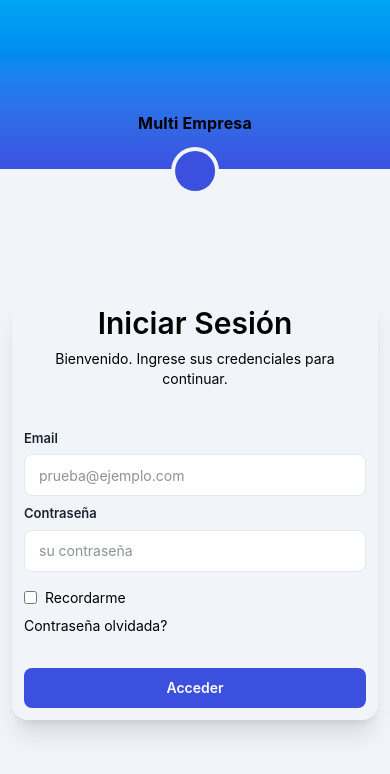
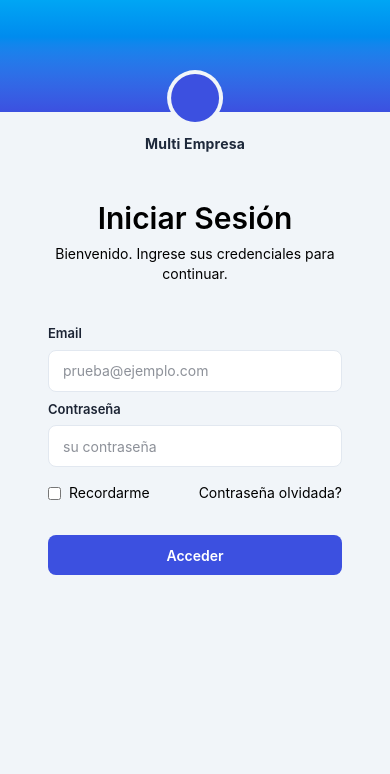
Before and after one commit to Javier-Gondres/Integrador-Monorepo, a Next.js app in the folder apps/web/: page /login in a window 390 px wide. Shown: the top 774 px of the page. Built offline with nearby package versions, Linux system fonts and the light colour scheme; no server answers.

Commit message:
IS-118 modificando la ui mobile

```diff
--- a/apps/web/src/modules/auth/components/login-form.tsx
+++ b/apps/web/src/modules/auth/components/login-form.tsx
@@ -28,7 +28,7 @@ export function LoginForm({
   });
 
   return (
-    <div className="w-full text-black space-y-2">
+    <div className="w-full text-black space-y-2 p-6">
       <h1 className="text-3xl font-semibold text-center">Iniciar Sesión</h1>
       <p className="text-sm text-center">
         Bienvenido. Ingrese sus credenciales para continuar.
@@ -54,7 +54,7 @@ export function LoginForm({
           {...register("password")}
         />
 
-        <div className="flex justify-between max-sm:flex-col max-sm:gap-2 pt-2">
+        <div className="flex justify-between max-sm:gap-3 pt-2">
           <div className="flex gap-2 items-center">
             <input type="checkbox" id="remember_ps" />
             <label htmlFor="remember_ps" className="text-sm">
@@ -62,7 +62,7 @@ export function LoginForm({
             </label>
           </div>
 
-          <a href="#" className="text-sm hover:underline">
+          <a href="#" className="text-sm hover:underline text-end">
             Contraseña olvidada?
           </a>
         </div>
--- /dev/null
+++ b/apps/web/src/modules/auth/components/login-mobile-brand-badge.tsx
@@ -0,0 +1,18 @@
+interface LoginMobileBrandBadgeProps {
+  className?: string;
+}
+
+export function LoginMobileBrandBadge({
+  className = "",
+}: LoginMobileBrandBadgeProps) {
+  return (
+    <div
+      className={`flex flex-col items-center gap-2 font-bold tracking-[.01em] ${className}`}
+    >
+      <div className="bg-[#F1F5F9] w-14 h-14 rounded-full grid place-items-center ">
+        <span className="w-12 h-12 rounded-full bg-[#3C50E0]" />
+      </div>
+      <span className="text-sm text-[#1E293B]">Multi Empresa</span>
+    </div>
+  );
+}
--- a/apps/web/src/modules/auth/screens/login-screen.tsx
+++ b/apps/web/src/modules/auth/screens/login-screen.tsx
@@ -1,40 +1,44 @@
 import BrandLogo from "../components/BrandLogo";
+import { LoginMobileBrandBadge } from "../components/login-mobile-brand-badge";
 import { LoginFormContainer } from "../containers/login-form-container";
+
+const desktopFormCardClassName =
+  "flex flex-col w-full max-w-md py-14 px-3 rounded-2xl shadow-[0_-8px_25px_-5px_rgba(0,0,0,0.08),0_20px_25px_-5px_rgba(0,0,0,0.12)]";
+
+const bluePanelClassName =
+  "rounded-2xl bg-linear-to-b from-sky-500 to-[#3C50E0] min-h-0 h-full";
 
 export function LoginScreen() {
   return (
-    <main
-      className={`min-h-screen grid-rows-[0.01fr_1fr] grid grid-cols-2 bg-[#F1F5F9]
-         max-sm:grid-cols-1 max-sm:grid-rows-[0.25fr_1fr]`}
-    >
-      <header className="max-sm:hidden row-start-1 row-end-2 col-start-1 col-end-3 self-center">
-        <div className="flex ml-3 mt-5">
+    <main className="min-h-screen flex flex-col bg-[#F1F5F9]">
+      <header className="max-sm:hidden shrink-0 px-5 pt-5">
         <BrandLogo />
-        </div>
       </header>
 
-      <section className="row-start-2 row-end-3 flex items-center justify-center max-sm:row-start-2 max-sm:row-end-3">
-        <div className="flex flex-col mx-3 w-full max-w-2xl max-md:max-w-xl max-sm:max-w-96 p-3 shadow-xl rounded-2xl">
+      {/* Desktop: form y panel azul comparten la misma altura */}
+      <div className="hidden sm:grid flex-1 min-h-0 grid-cols-2 gap-x-4 px-5 pb-5">
+        <section className="flex items-center justify-center min-h-0">
+          <div className={desktopFormCardClassName}>
             <LoginFormContainer />
           </div>
         </section>
 
-      <section
-        className="row-start-2 row-end-3 flex mx-5 mt-4 max-w-full max-h-[80%]
-                    max-sm:row-start-1 max-sm:row-end-2 max-sm:max-h-full max-sm:border-none max-sm:rounded-none max-sm:m-0
-                    border-x border-x-transparent rounded-sm bg-linear-to-b from-sky-500 to-[#3C50E0]"
-      >
-        <div className="relative flex w-full max-sm:max-w-full justify-center">
+        <section className={bluePanelClassName} />
+      </div>
+
+      {/* Mobile: header azul full-width + form plano (sin card) */}
+      <section className="sm:hidden flex-1 flex flex-col w-full min-h-0">
+        <div className="relative w-full shrink-0">
           <div
-            className="absolute sm:hidden flex gap-3 items-center font-bold tracking-[.01em] text-white
-              max-sm:bottom-4 max-sm:left-1/2 max-sm:-translate-x-1/2 max-sm:translate-y-1/2 max-sm:z-10
-              max-sm:flex-col-reverse max-sm:justify-center max-sm:items-center"
-          >
-            <span className="sm:hidden bg-[#F1F5F9] w-12 aspect-square rounded-full grid place-items-center">
-              <span className="sm:hidden w-10 aspect-square rounded-full bg-[#3C50E0]" />
-            </span>
-            <span className="text-black">Multi Empresa</span>
+            className="h-28 w-full bg-linear-to-b from-sky-500 to-[#3C50E0]"
+            aria-hidden
+          />
+
+          <LoginMobileBrandBadge className="absolute left-1/2 bottom-0 -translate-x-1/2 translate-y-1/2 z-10" />
         </div>
+
+        <div className="flex-1 w-full px-6 pt-16 pb-8">
+          <LoginFormContainer />
         </div>
       </section>
     </main>
```
Lines whose indentation alone changed are shown as unchanged.
